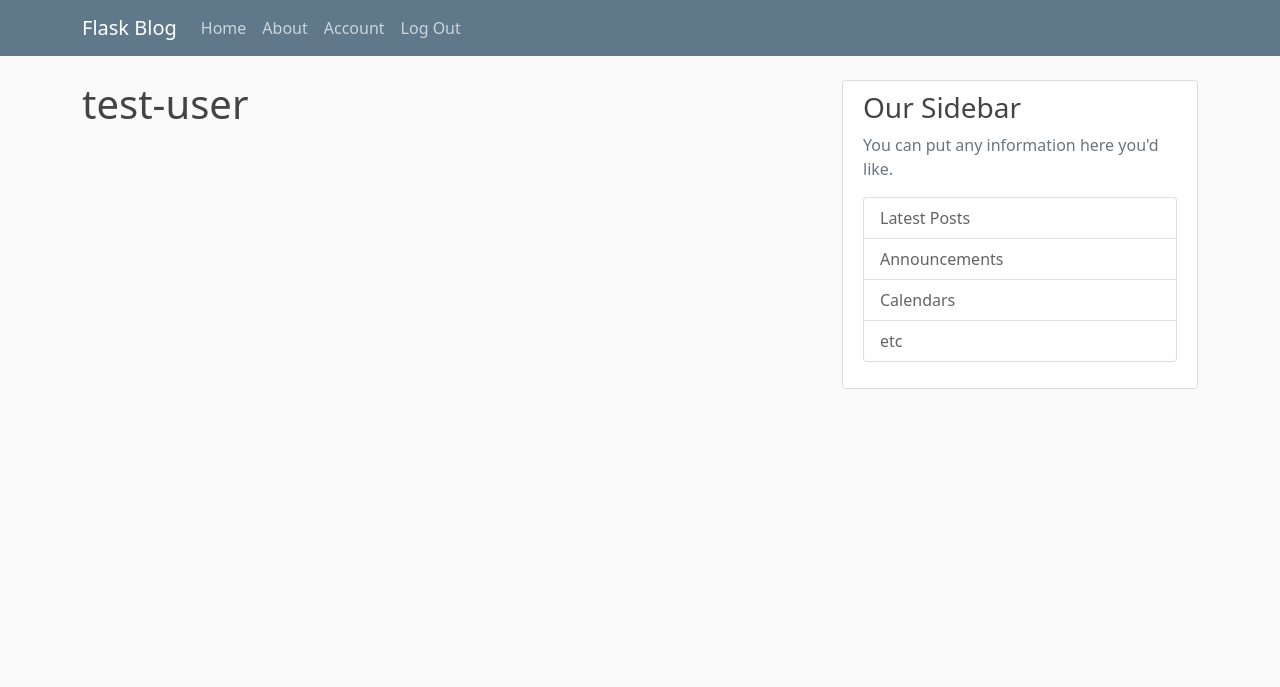
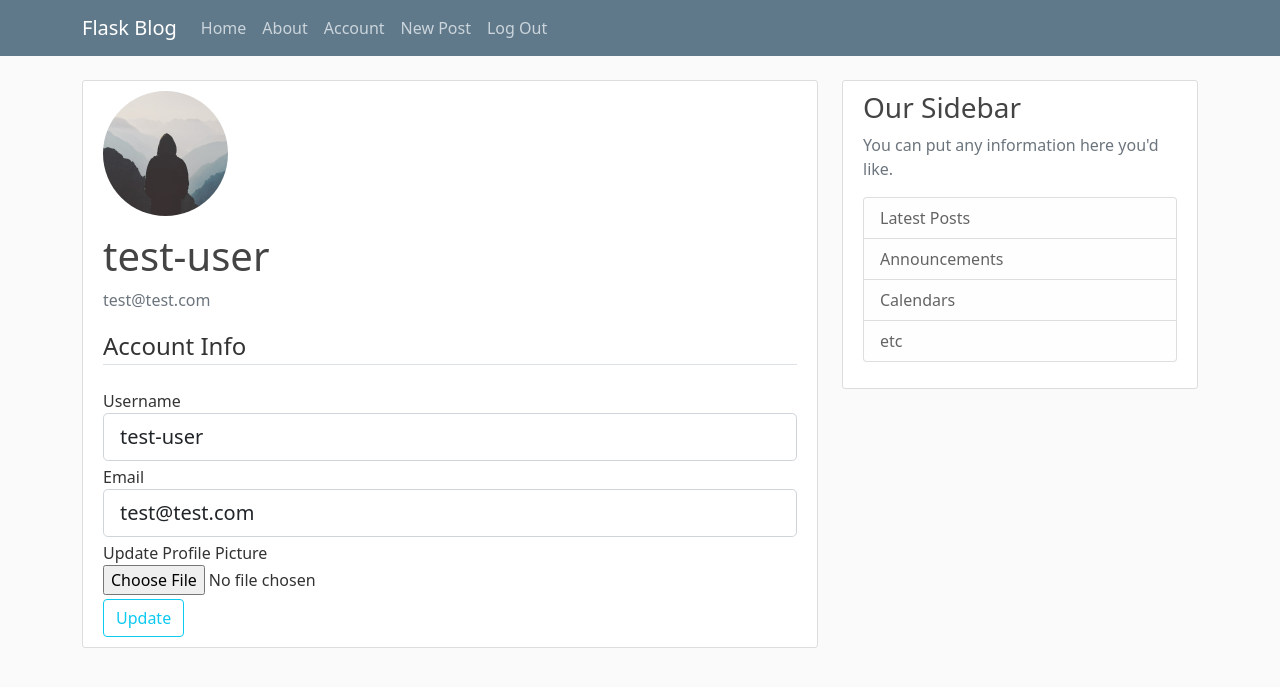
Before and after one commit to mattfussell/flask-tutorial, a Flask app: page /account in a window 1280 px wide. Shown: the top 687 px of the page. Run offline with Flask 3, Linux system fonts and the light colour scheme; a user stored in the database is signed in; some libraries are stand-ins or nearby versions.

Commit message:
profile info and pictures, crud operations
added ability to modify and update profiles
added crud functionality to blog posts

```diff
--- a/flaskBlog/forms.py
+++ b/flaskBlog/forms.py
@@ -1,7 +1,11 @@
 from flask_wtf import FlaskForm
-from wtforms import StringField, PasswordField, SubmitField, BooleanField
+from flask_wtf.file import FileField, FileAllowed
+from wtforms import StringField, PasswordField, SubmitField, BooleanField, TextAreaField
 from wtforms.validators import DataRequired, Length, Email, EqualTo, ValidationError
 from flaskBlog.models import Users
+from flask_login import current_user
+
+
 
 class RegistrationForm(FlaskForm):
     username = StringField('Username', validators=[DataRequired(), Length(min=2, max=20)])
@@ -27,3 +31,29 @@ class LoginForm(FlaskForm):
     password = PasswordField('Password', validators=[DataRequired()])
     remember = BooleanField('Remember Me')
     submit = SubmitField('Log In')
+
+
+class UpdateAccountForm(FlaskForm):
+    username = StringField('Username', validators=[DataRequired(), Length(min=2, max=20)])
+    email = StringField('Email', validators=[DataRequired(), Email()])
+    submit = SubmitField('Update')
+    picture = FileField('Update Profile Picture', validators=[FileAllowed(['jpg', 'png'])])
+
+    def validate_username(self, username):
+        if username.data != current_user.username:
+            user = Users.query.filter_by(username=username.data).first()
+            if user:
+                raise ValidationError('That User Name is already in use - please choose a different User Name.')
+
+
+    def validate_email(self, email):
+        if email.data != current_user.email:
+            user = Users.query.filter_by(email=email.data).first()
+            if user:
+                raise ValidationError('That Email Address is already in use - please choose a different Email Address.')
+
+
+class PostForm(FlaskForm):
+    title = StringField('Title', validators=[DataRequired()])
+    content = TextAreaField('Content', validators=[DataRequired()])
+    submit = SubmitField('Post')
--- a/flaskBlog/routes.py
+++ b/flaskBlog/routes.py
@@ -1,28 +1,18 @@
 from flask import render_template, url_for, flash, redirect, request
 from flaskBlog import app, db, bcrypt
 from flaskBlog.models import Users, Post
-from flaskBlog.forms import RegistrationForm, LoginForm
+from flaskBlog.forms import RegistrationForm, LoginForm, UpdateAccountForm, PostForm
 from flask_login import login_user, current_user, logout_user, login_required
+import secrets
+import os
+from PIL import Image
+from flask import abort
 
-
-posts = [
-    {
-        'author': 'Bob Smith',
-        'title': 'Post 1',
-        'content': 'Lorem Ipsum Bacon Sandwich',
-        'date_posted': 'April 20, 2030'
-    },
-    {
-        'author': 'Jane Smith',
-        'title': 'Post 2',
-        'content': 'Lorem Ipsum Hummus Pizza',
-        'date_posted': 'April 21, 2030'
-    }
-]
 
 @app.route("/")
 @app.route("/home")
 def home():
+    posts = Post.query.all()
     return render_template('home.html', posts=posts)
 
 
@@ -68,8 +58,83 @@ def logout():
     return redirect(url_for('home'))
 
 
+def save_picture(form_picture):
+    random_hex = secrets.token_hex(8)
+    _, f_ext = os.path.splitext(form_picture.filename)
+    picture_fn = random_hex + f_ext
+    picture_path = os.path.join(app.root_path, 'static/profile_pics', picture_fn)
+    output_size = (125, 125)
+    i = Image.open(form_picture)
+    i.thumbnail(output_size)
+    i.save(picture_path)
+    return picture_fn
 
-@app.route("/account")
+
+@app.route("/account", methods=['GET', 'POST'])
 @login_required
 def account():
-    return render_template('account.html', title='Account')
+    form = UpdateAccountForm()
+    if form.validate_on_submit():
+        if form.picture.data:
+            picture_file = save_picture(form.picture.data)
+            current_user.image_file = picture_file
+        current_user.username = form.username.data
+        current_user.email = form.email.data
+        db.session.commit()
+        flash('Your account has been updated!', 'success')
+        return redirect(url_for('account'))
+    elif request.method == 'GET':
+        form.username.data = current_user.username
+        form.email.data = current_user.email
+    image_file = url_for('static', filename='profile_pics/' + current_user.image_file)
+    return render_template('account.html', title='Account',  image_file=image_file, form=form)
+
+
+@app.route("/posts/new", methods=['GET', 'POST'])
+@login_required
+def new_post():
+    form = PostForm()
+    if form.validate_on_submit():
+        post = Post(title=form.title.data, content=form.content.data, author=current_user)
+        db.session.add(post)
+        db.session.commit()
+        flash('Your post has been created!', 'success')
+        return redirect(url_for('home'))
+    return render_template('create_post.html', title='New Post', form=form, legend='New Post')
+
+
+@app.route("/posts/<int:post_id>")
+def post(post_id):
+    post = Post.query.get_or_404(post_id)
+    return render_template('post.html', title=post.title, post=post)
+
+
+@app.route("/posts/<int:post_id>/update", methods=['GET', 'POST'])
+@login_required
+def update_post(post_id):
+    post = Post.query.get_or_404(post_id)
+    if post.author != current_user:
+        abort(403)
+    form = PostForm()
+    if form.validate_on_submit():
+        post.title = form.title.data
+        post.content = form.content.data
+        db.session.commit()
+        flash('Your post has been updated!', 'success')
+        return redirect(url_for('post', post_id=post.id))
+    elif request.method == 'GET':
+        form.title.data = post.title
+        form.content.data = post.content
+    return render_template('create_post.html', title='Update Post', form=form, legend='Update Post')
+
+
+@app.route("/posts/<int:post_id>/delete", methods=['POST'])
+@login_required
+def delete_post(post_id):
+    post = Post.query.get_or_404(post_id)
+    if post.author != current_user:
+        abort(403)
+    db.session.delete(post)
+    db.session.commit()
+    flash('Your post has been deleted!', 'success')
+    return redirect(url_for('home'))
--- a/flaskBlog/templates/account.html
+++ b/flaskBlog/templates/account.html
@@ -2,6 +2,82 @@
 
 {% block content %}
 
-  <h1>{{ current_user.username }}</h1>
+  <div class="content-section">
+    <div class="media">
+      <img class="rounded-circle account-img" src="{{ image_file }}">
+      <div class="media-body">
+        <h2 class="account-heading">{{ current_user.username }}</h2>
+        <p class="text-secondary">{{ current_user.email }}</p>
+      </div>
+    </div>
+    <!-- FORM HERE -->
+      <form method="POST" action="" enctype="multipart/form-data">
+        {{ form.hidden_tag() }} {# CSRF TOKEN #}
+
+        <fieldset class="form-group">
+
+          <legend class="border-bottom mb-4">Account Info</legend>
+
+          <div class="form-group mb-1">
+
+            {{ form.username.label(class="form-control-label") }}
+
+            {% if form.username.errors %}
+              {{ form.username(class="form-control form-control-lg is-invalid") }}
+              <div class="invalid-feedback">
+                {% for error in form.username.errors %}
+                  <span>{{ error }}</span>
+                {% endfor %}
+              </div>
+            {% else %}
+              {{ form.username(class="form-control form-control-lg") }}
+            {% endif %}
+
+          </div>
+
+          <div class="form-group mb-1">
+
+            {{ form.email.label(class="form-control-label") }}
+
+            {% if form.email.errors %}
+              {{ form.email(class="form-control form-control-lg is-invalid") }}
+              <div class="invalid-feedback">
+                {% for error in form.email.errors %}
+                  <span>{{ error }}</span>
+                {% endfor %}
+              </div>
+            {% else %}
+            {{ form.email(class="form-control form-control-lg") }}
+            {% endif %}
+
+          </div>
+
+          <div class="form-group mb-1">
+
+            {{ form.picture.label() }}<br>
+
+            {{ form.picture(class="form-control-file") }}
+            {% if form.picture.errors %}
+              {% for error in form.picture.errors %}
+                <br><span class="text-danger">{{ error }}</span><br>
+              {% endfor %}
+            {% endif %}
+
+          </div>
+
+
+
+        </fieldset>
+
+        <div class="form-group">
+
+          {{ form.submit(class="btn btn-outline-info") }}
+
+        </div>
+
+      </form>
+
+
+  </div>
 
 {% endblock content %}
--- a/flaskBlog/templates/layout.html
+++ b/flaskBlog/templates/layout.html
@@ -49,6 +49,7 @@
           <div class="navbar-nav">
             {% if current_user.is_authenticated %}
               <a class="nav-item nav-link" href="{{ url_for('account') }}">Account</a>
+              <a class="nav-item nav-link" href="{{ url_for('new_post') }}">New Post</a>
               <a class="nav-item nav-link" href="{{ url_for('logout') }}">Log Out</a>
             {% else %}
               <a class="nav-item nav-link" href="{{ url_for('login') }}">Login</a>
```
Also changed, not shown: flaskBlog/templates/create_post.html (added, +58 -0 lines), flaskBlog/templates/home.html (+4 -3 lines), flaskBlog/templates/post.html (added, +45 -0 lines), flaskBlog/site.db, flaskBlog/static/profile_pics/06db53d22d4d25fc.jpg (added), flaskBlog/static/profile_pics/27210c78fefbaac7.jpg (added), flaskBlog/static/profile_pics/default.jpg (added), 2 other files.
